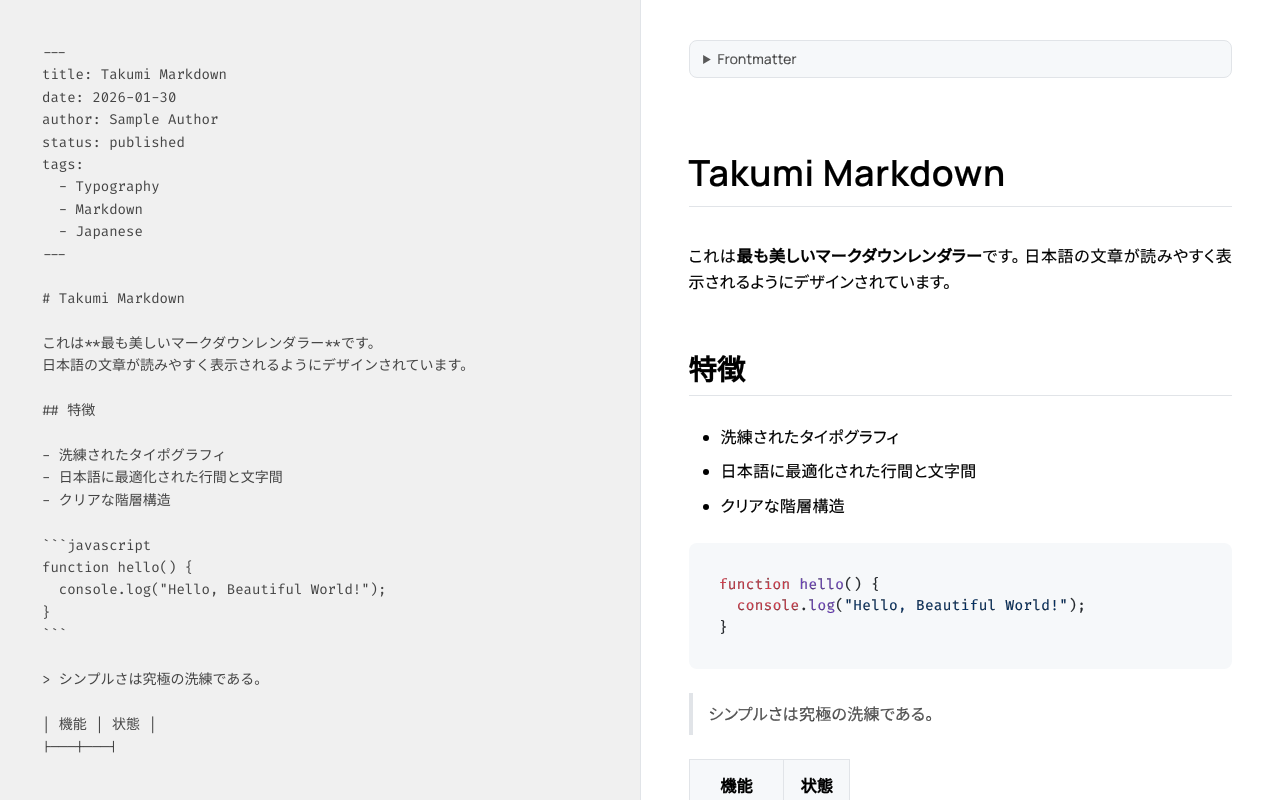
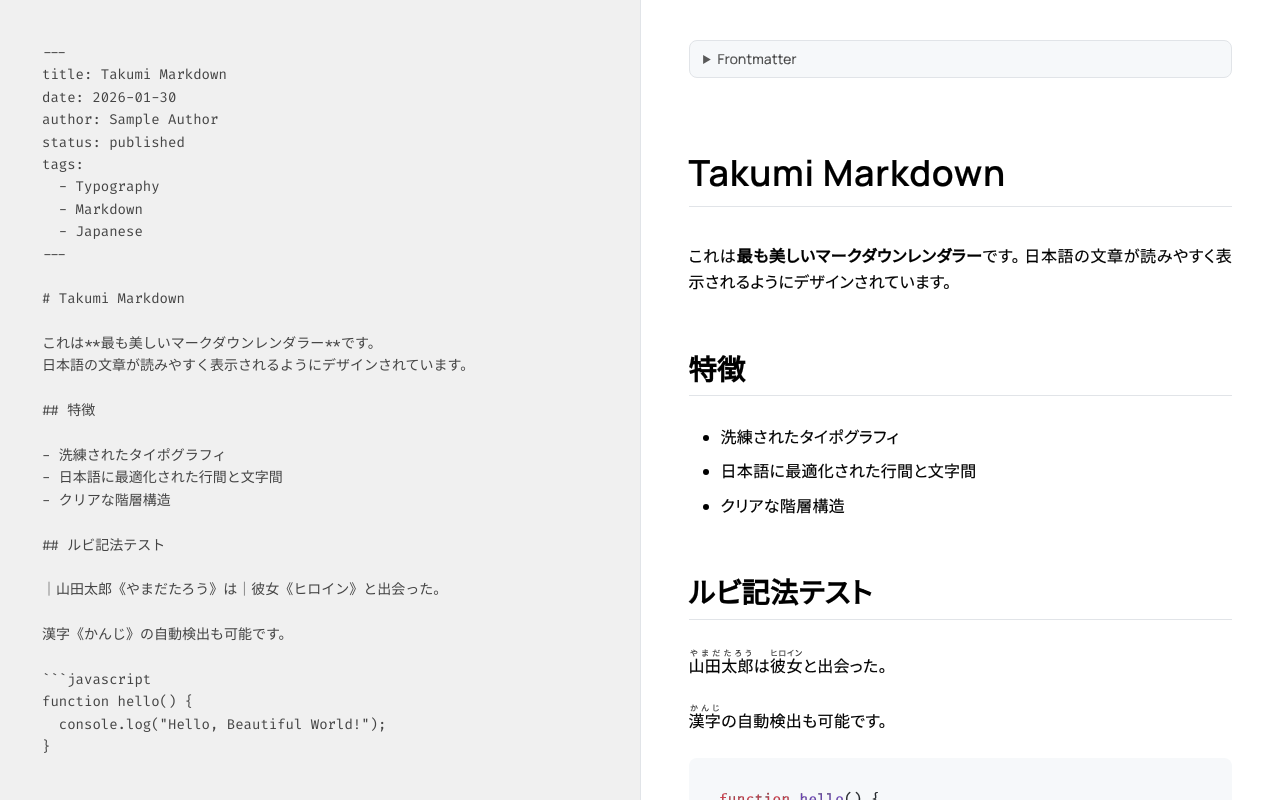
Before and after one commit to Ischca/takumi-markdown, a React (Vite) app: page / in a window 1280 px wide. Built offline with nearby package versions, Linux system fonts and the light colour scheme; a web font is replaced by a local one.

Commit message:
feat: Add ruby notation support (小説家になろう/カクヨム style)
- Implement remarkRuby plugin for ｜親文字《ルビ》 syntax
- Support both explicit delimiter and kanji auto-detect
- Add rehype-raw for HTML tag preservation
- Add CSS styling for ruby elements

```diff
--- a/package.json
+++ b/package.json
@@ -17,7 +17,9 @@
     "react-dom": "^19.2.0",
     "react-markdown": "^10.1.0",
     "rehype-highlight": "^7.0.2",
-    "remark-gfm": "^4.0.1"
+    "rehype-raw": "^7.0.0",
+    "remark-gfm": "^4.0.1",
+    "unist-util-visit": "^5.1.0"
   },
   "devDependencies": {
     "@eslint/js": "^9.39.1",
--- a/src/App.tsx
+++ b/src/App.tsx
@@ -23,6 +23,12 @@ tags:
 - 洗練されたタイポグラフィ
 - 日本語に最適化された行間と文字間
 - クリアな階層構造
+
+## ルビ記法テスト
+
+｜山田太郎《やまだたろう》は｜彼女《ヒロイン》と出会った。
+
+漢字《かんじ》の自動検出も可能です。
 
 \`\`\`javascript
 function hello() {
--- a/src/components/MarkdownRenderer.tsx
+++ b/src/components/MarkdownRenderer.tsx
@@ -2,6 +2,8 @@ import React from 'react';
 import ReactMarkdown from 'react-markdown';
 import remarkGfm from 'remark-gfm';
 import rehypeHighlight from 'rehype-highlight';
+import rehypeRaw from 'rehype-raw';
+import remarkRuby from '../plugins/remarkRuby';
 import '../styles/typography.css';
 import 'highlight.js/styles/github.css';
 
@@ -38,8 +40,8 @@ export const MarkdownRenderer: React.FC<MarkdownRendererProps> = ({ content }) =
                 </details>
             )}
             <ReactMarkdown
-                remarkPlugins={[remarkGfm]}
-                rehypePlugins={[rehypeHighlight]}
+                remarkPlugins={[remarkGfm, remarkRuby]}
+                rehypePlugins={[rehypeRaw, rehypeHighlight]}
                 components={{}}
             >
                 {body}
--- /dev/null
+++ b/src/plugins/remarkRuby.ts
@@ -0,0 +1,73 @@
+import { visit } from 'unist-util-visit';
+import type { Plugin } from 'unified';
+import type { Root, Text, Parent } from 'mdast';
+
+/**
+ * Remark plugin to convert ruby notation to HTML ruby elements
+ *
+ * Supports the following formats (compatible with 小説家になろう / カクヨム):
+ * - ｜親文字《ルビ》 (explicit delimiter with full-width pipe)
+ * - |親文字《ルビ》 (explicit delimiter with half-width pipe)
+ * - 漢字《かんじ》 (auto-detect kanji)
+ *
+ * @example
+ * Input: ｜山田太郎《やまだたろう》
+ * Output: <ruby>山田太郎<rt>やまだたろう</rt></ruby>
+ */
+
+const remarkRuby: Plugin<[], Root> = () => {
+    return (tree) => {
+        visit(tree, 'text', (node: Text, index: number | undefined, parent: Parent | undefined) => {
+            if (!parent || index === undefined) return;
+
+            const text = node.value;
+
+            // Combined pattern for ruby notation
+            // Pattern 1: Explicit delimiter ｜ or | followed by text and 《ruby》
+            // Pattern 2: Kanji auto-detect (kanji followed by 《ruby》)
+            const combinedPattern = /(?:[｜|]([^《》]+)|([\u4E00-\u9FFF\u3400-\u4DBF\uF900-\uFAFF々〆〇]+))《([^》]+)》/g;
+
+            const parts: Array<Text | { type: 'html'; value: string }> = [];
+            let lastIndex = 0;
+            let match: RegExpExecArray | null;
+
+            while ((match = combinedPattern.exec(text)) !== null) {
+                // Add text before match
+                if (match.index > lastIndex) {
+                    parts.push({
+                        type: 'text',
+                        value: text.slice(lastIndex, match.index)
+                    } as Text);
+                }
+
+                // Get the base text (either from explicit delimiter or kanji auto-detect)
+                const baseText = match[1] || match[2];
+                const rubyText = match[3];
+
+                // Add ruby HTML node
+                parts.push({
+                    type: 'html',
+                    value: `<ruby>${baseText}<rt>${rubyText}</rt></ruby>`
+                });
+
+                lastIndex = match.index + match[0].length;
+            }
+
+            // If no matches, leave node unchanged
+            if (parts.length === 0) return;
+
+            // Add remaining text after last match
+            if (lastIndex < text.length) {
+                parts.push({
+                    type: 'text',
+                    value: text.slice(lastIndex)
+                } as Text);
+            }
+
+            // Replace current node with parts
+            parent.children.splice(index, 1, ...parts as any);
+        });
+    };
+};
+
+export default remarkRuby;
--- a/src/styles/typography.css
+++ b/src/styles/typography.css
@@ -18,6 +18,17 @@
     margin: 0;
     border-top: 1px solid var(--c-border);
     border-radius: 0;
+}
+
+/* Ruby (Furigana) Styling */
+.markdown-body ruby {
+    ruby-position: over;
+}
+
+.markdown-body ruby rt {
+    font-size: 0.5em;
+    color: var(--c-text-muted, #666);
+    font-weight: 400;
 }
 
 /* Beautiful Typography */
```
Also changed, not shown: 1 other file (tests, documents, lock files or other folders).
